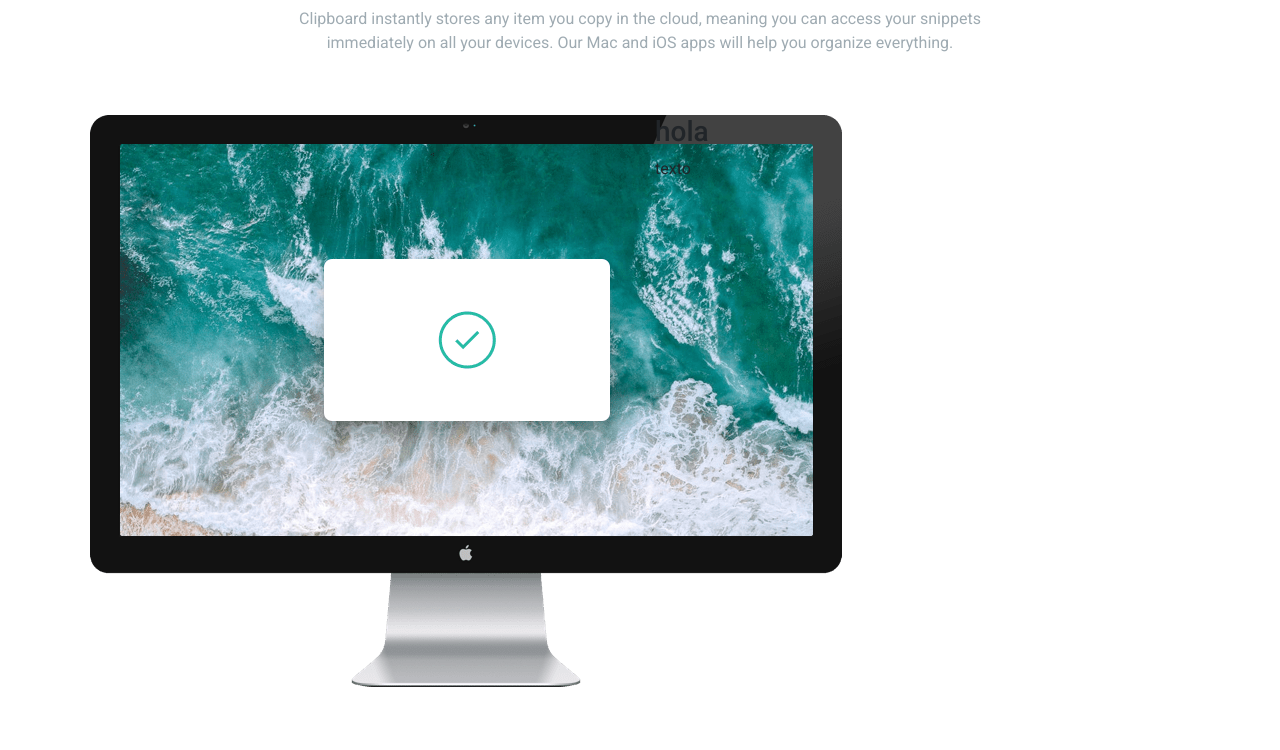
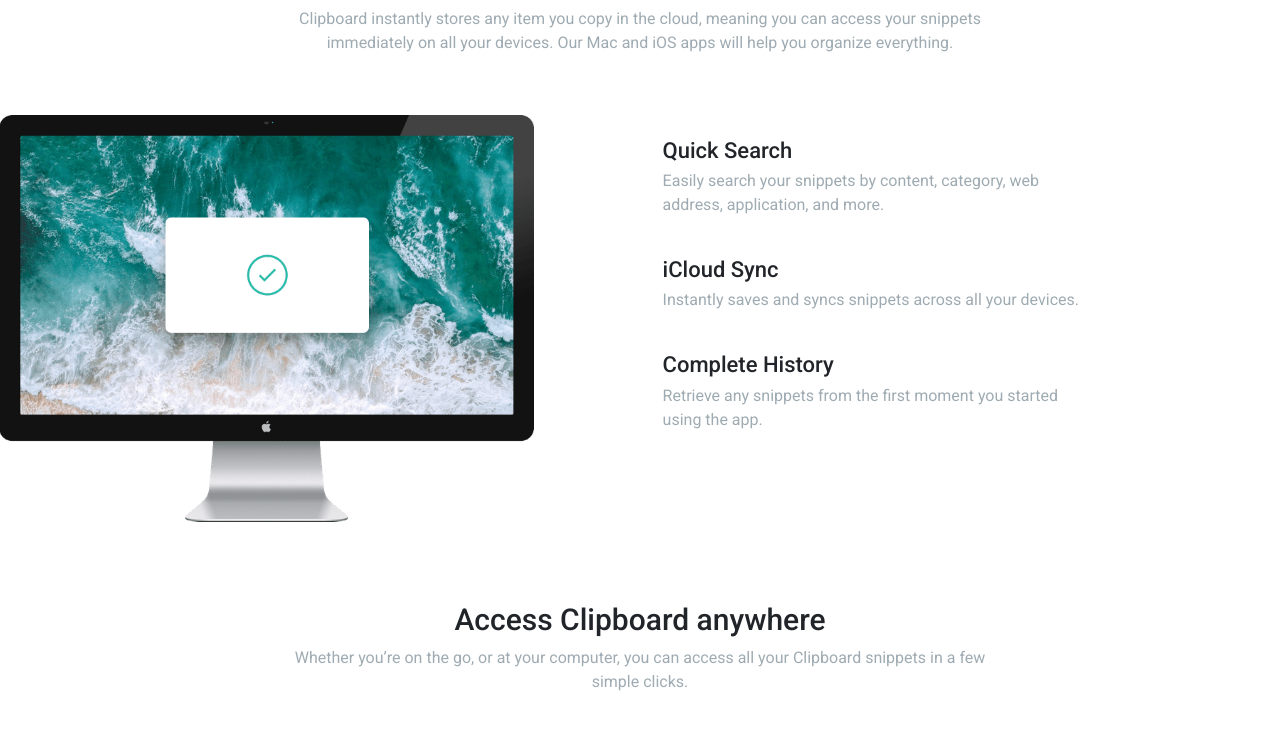
Before and after one commit to clf94-dev/cilpboard-vue, a Vue app: page / in a window 1280 px wide. Shown: the part 590-1340 px from the top of the page. Built offline with nearby package versions, Linux system fonts and the light colour scheme.

Commit message:
added data middle

```diff
--- a/src/components/Middle.vue
+++ b/src/components/Middle.vue
@@ -6,13 +6,15 @@
             <p>Clipboard instantly stores any item you copy in the cloud, meaning you can access your snippets immediately on all your devices. Our Mac and iOS apps will help you organize everything.</p>
         </div>
         <b-row class="row-middle">
-            <b-col xs="12" sm="6" md="6" lg='6'>
+            <b-col xs="12" sm="6" md="6" lg='6' class="img-col">
                 <img :src="desktopImg" alt="computer">
             </b-col>
-            <b-col xs="12" sm="6" md="6" lg='6'>
+            <b-col class="text-col" xs="12" sm="6" md="6" lg='6'>
+                <div class="info-card" v-for="data of info" v-bind:key="data.title">
 
-                <h3>hola</h3>
-                <p>texto</p>
+                    <h3>{{data.title}}</h3>
+                    <p>{{data.text}}</p>
+                </div>
 
             </b-col>
         </b-row>
@@ -31,7 +33,20 @@ export default {
     data() {
         return {
             desktopImg: require("@/assets/images/image-computer.png"),
-            devicesImg: require("@/assets/images/image-devices.png")
+            devicesImg: require("@/assets/images/image-devices.png"),
+            info: [{
+                    title: 'Quick Search',
+                    text: 'Easily search your snippets by content, category, web address, application, and more.'
+                },
+                {
+                    title: 'iCloud Sync',
+                    text: 'Instantly saves and syncs snippets across all your devices.'
+                },
+                {
+                    title: 'Complete History',
+                    text: 'Retrieve any snippets from the first moment you started using the app.'
+                }
+            ]
         }
     }
 }
@@ -89,6 +104,10 @@ export default {
     }
 }
 
+.img-col {
+    margin-bottom: 20px;
+}
+
 .middle-section .row-middle .text-col {
     padding: 2%;
 }
@@ -108,12 +127,12 @@ export default {
 .middle-section .row-middle .text-col .info-card p {
     font-size: 16px;
     color: #9fabb2;
-    margin-bottom: 20px;
+    margin-bottom: 40px;
 }
 
 @media screen and (min-width: 756px) {
     .middle-section .row-middle .text-col .info-card p {
-        padding-right: 18%;
+        padding-right: 18% !important;
     }
 }
 </style>
```
